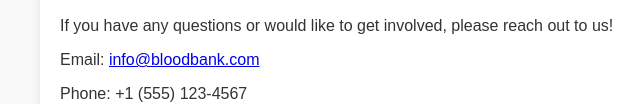
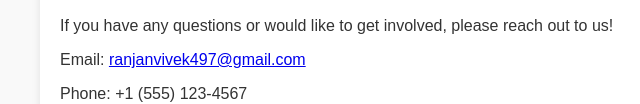
Before and after one commit to vivekranjanvr/blood-bank, a plain HTML site: page index.html in a window 1280 px wide. Shown: the part 856-960 px from the top of the page, 0-640 px from the left. Drawn offline with Linux system fonts and the light colour scheme.

Commit message:
Update index.html

```diff
--- a/index.html
+++ b/index.html
@@ -145,7 +145,7 @@
         <section id="contact">
             <h2>Contact Us</h2>
             <p>If you have any questions or would like to get involved, please reach out to us!</p>
-            <p>Email: <a href="mailto:info@bloodbank.com">info@bloodbank.com</a></p>
+            <p>Email: <a href="mailto:info@bloodbank.com">ranjanvivek497@gmail.com</a></p>
             <p>Phone: +1 (555) 123-4567</p>
         </section>
     </div>
```
